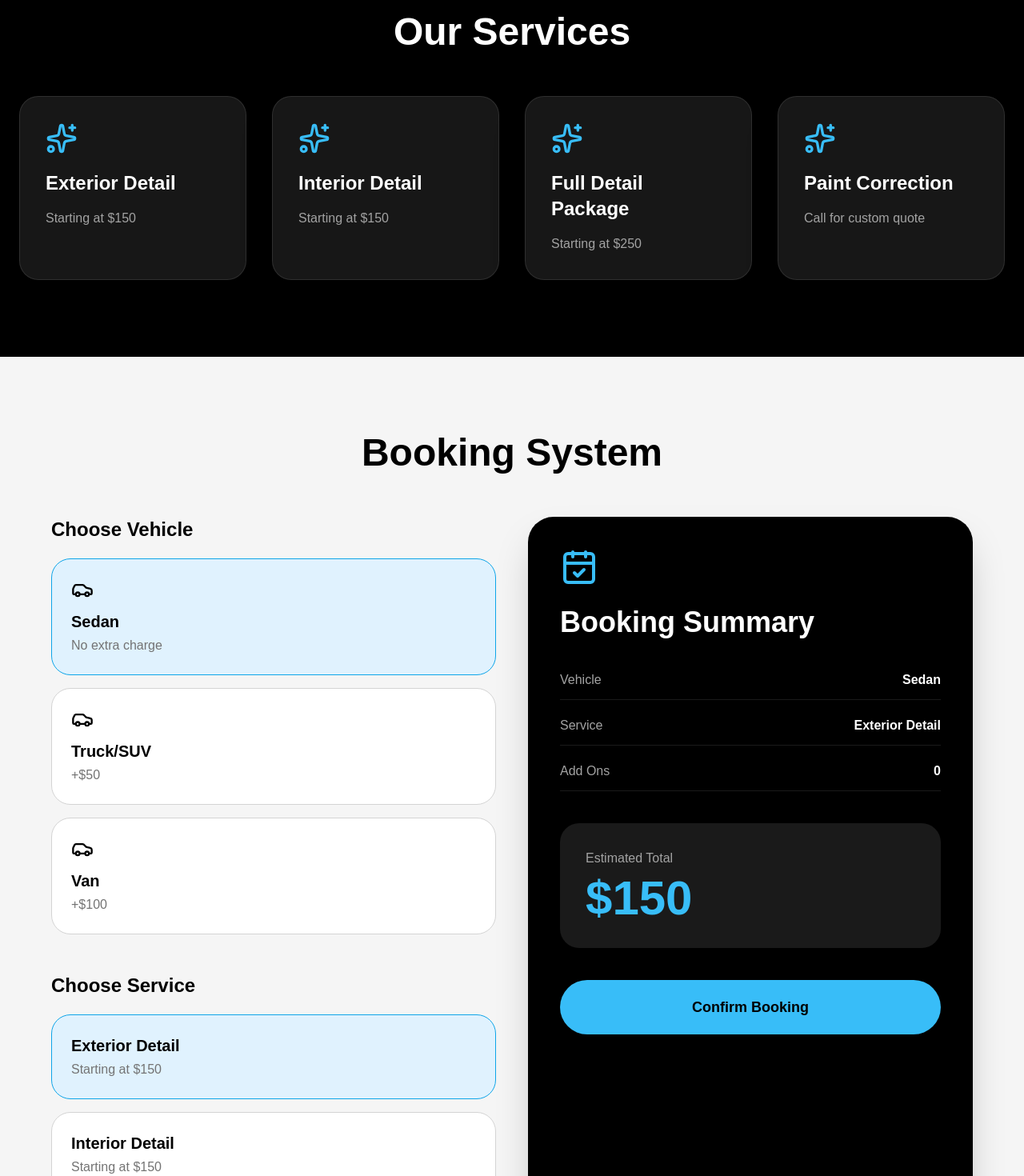
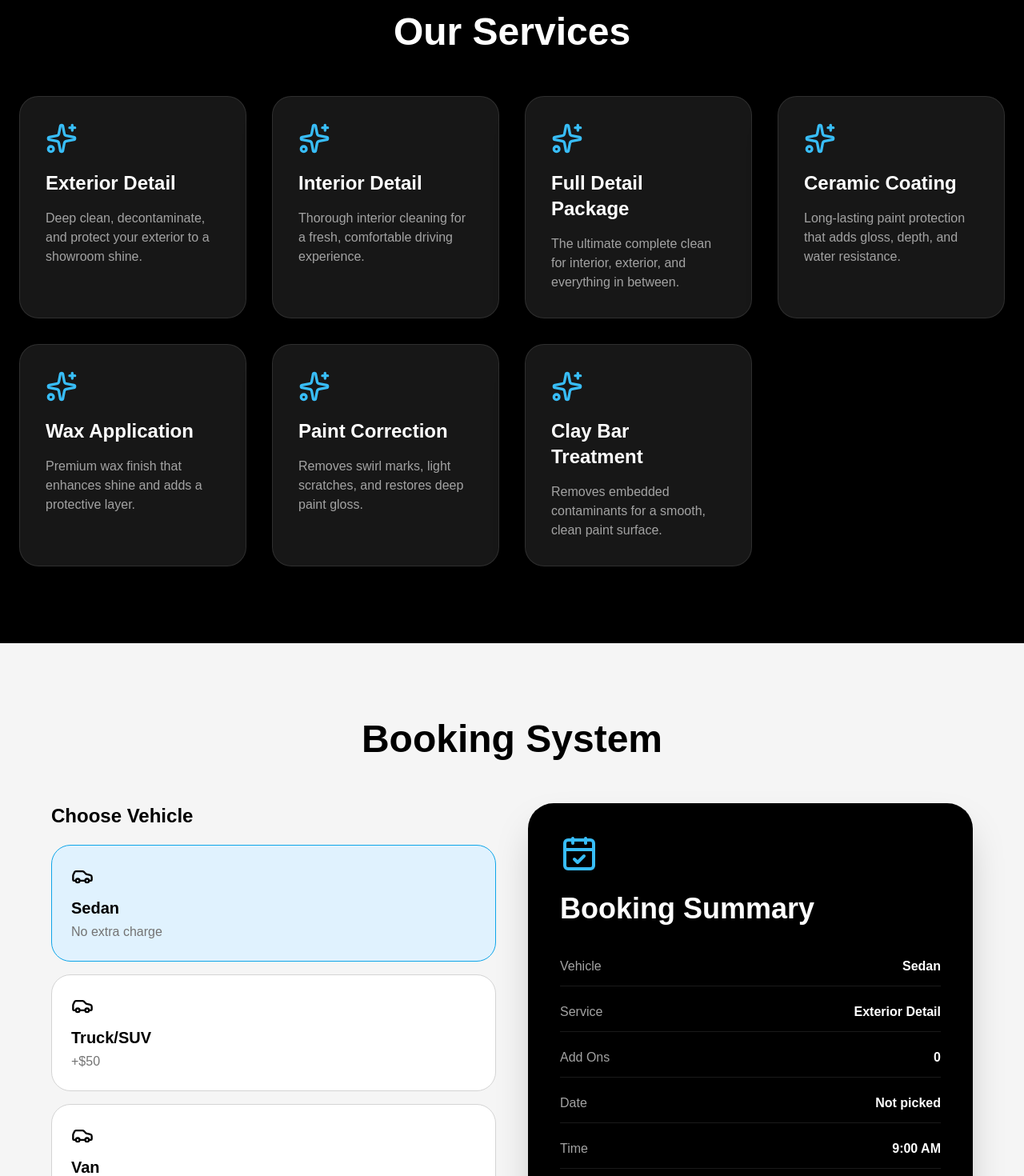
Before and after one commit to sebcode123/Website2, a React (Vite) app: page / in a window 1280 px wide. Shown: the part 880-2350 px from the top of the page at 80% size. Built offline with nearby package versions, Linux system fonts and the light colour scheme.

Commit message:
Update App.jsx

```diff
--- a/src/App.jsx
+++ b/src/App.jsx
@@ -1,12 +1,10 @@
 import React, { useMemo, useState } from "react";
 import {
   CalendarCheck,
-  Camera,
   Car,
   Phone,
   Sparkles,
 } from "lucide-react";
-
 import logoImage from "../logo.png";
 
 const backgroundImage =
@@ -30,6 +28,38 @@ const addOns = [
   { name: "Ceramic Coating", price: 350 },
   { name: "Wax Application", price: 100 },
   { name: "Clay Bar Treatment", price: 75 },
+  { name: "Paint Correction", price: "Call for custom quote" },
+];
+
+const serviceCards = [
+  {
+    title: "Exterior Detail",
+    desc: "Deep clean, decontaminate, and protect your exterior to a showroom shine.",
+  },
+  {
+    title: "Interior Detail",
+    desc: "Thorough interior cleaning for a fresh, comfortable driving experience.",
+  },
+  {
+    title: "Full Detail Package",
+    desc: "The ultimate complete clean for interior, exterior, and everything in between.",
+  },
+  {
+    title: "Ceramic Coating",
+    desc: "Long-lasting paint protection that adds gloss, depth, and water resistance.",
+  },
+  {
+    title: "Wax Application",
+    desc: "Premium wax finish that enhances shine and adds a protective layer.",
+  },
+  {
+    title: "Paint Correction",
+    desc: "Removes swirl marks, light scratches, and restores deep paint gloss.",
+  },
+  {
+    title: "Clay Bar Treatment",
+    desc: "Removes embedded contaminants for a smooth, clean paint surface.",
+  },
 ];
 
 const portfolioImages = [
@@ -38,16 +68,19 @@ const portfolioImages = [
   "https://images.unsplash.com/photo-1511919884226-fd3cad34687c?q=80&w=1200&auto=format&fit=crop",
 ];
 
+const times = ["9:00 AM", "10:30 AM", "12:00 PM", "1:30 PM", "3:00 PM", "4:30 PM"];
+
 export default function App() {
   const [carType, setCarType] = useState(carTypes[0]);
   const [service, setService] = useState(services[0]);
   const [selectedAddOns, setSelectedAddOns] = useState([]);
+  const [date, setDate] = useState("");
+  const [time, setTime] = useState(times[0]);
 
   const total = useMemo(() => {
-    const addOnTotal = selectedAddOns.reduce(
-      (sum, item) => sum + item.price,
-      0
-    );
+    const addOnTotal = selectedAddOns.reduce((sum, item) => {
+      return sum + (typeof item.price === "number" ? item.price : 0);
+    }, 0);
 
     return service.price + carType.extra + addOnTotal;
   }, [service, carType, selectedAddOns]);
@@ -103,6 +136,7 @@ export default function App() {
             <a
               href="https://instagram.com/diordetailinginc"
               target="_blank"
+              rel="noopener noreferrer"
               className="rounded-full border border-white/20 bg-white/10 px-8 py-4 font-bold backdrop-blur transition hover:bg-white/20"
             >
               @diordetailinginc
@@ -117,32 +151,22 @@ export default function App() {
         </h2>
 
         <div className="grid gap-8 md:grid-cols-2 lg:grid-cols-4">
-          {services.map((item) => (
+          {serviceCards.map((item) => (
             <div
-              key={item.name}
+              key={item.title}
               className="rounded-3xl border border-white/10 bg-neutral-900 p-8 shadow-2xl"
             >
               <Sparkles className="mb-5 h-10 w-10 text-sky-400" />
 
-              <h3 className="text-2xl font-bold">{item.name}</h3>
+              <h3 className="text-2xl font-bold">
+                {item.title}
+              </h3>
 
               <p className="mt-4 text-neutral-400">
-                Starting at ${item.price}
+                {item.desc}
               </p>
             </div>
           ))}
-
-          <div className="rounded-3xl border border-white/10 bg-neutral-900 p-8 shadow-2xl">
-            <Sparkles className="mb-5 h-10 w-10 text-sky-400" />
-
-            <h3 className="text-2xl font-bold">
-              Paint Correction
-            </h3>
-
-            <p className="mt-4 text-neutral-400">
-              Call for custom quote
-            </p>
-          </div>
         </div>
       </section>
 
@@ -226,10 +250,37 @@ export default function App() {
                     </span>
 
                     <span className="font-bold">
-                      +${item.price}
+                      {typeof item.price === "number"
+                        ? `+$${item.price}`
+                        : item.price}
                     </span>
                   </button>
                 ))}
+              </div>
+
+              <h3 className="mb-5 mt-12 text-2xl font-black">
+                Choose Date & Time
+              </h3>
+
+              <div className="grid gap-4 md:grid-cols-2">
+                <input
+                  type="date"
+                  value={date}
+                  onChange={(e) => setDate(e.target.value)}
+                  className="rounded-3xl border border-neutral-300 bg-white p-6 font-semibold"
+                />
+
+                <select
+                  value={time}
+                  onChange={(e) => setTime(e.target.value)}
+                  className="rounded-3xl border border-neutral-300 bg-white p-6 font-semibold"
+                >
+                  {times.map((timeOption) => (
+                    <option key={timeOption}>
+                      {timeOption}
+                    </option>
+                  ))}
+                </select>
               </div>
             </div>
 
@@ -270,6 +321,26 @@ export default function App() {
                     {selectedAddOns.length}
                   </span>
                 </div>
+
+                <div className="flex justify-between border-b border-white/10 pb-3">
+                  <span className="text-neutral-400">
+                    Date
+                  </span>
+
+                  <span className="font-bold">
+                    {date || "Not picked"}
+                  </span>
+                </div>
+
+                <div className="flex justify-between border-b border-white/10 pb-3">
+                  <span className="text-neutral-400">
+                    Time
+                  </span>
+
+                  <span className="font-bold">
+                    {time}
+                  </span>
+                </div>
               </div>
 
               <div className="mt-10 rounded-3xl bg-white/10 p-8">
@@ -278,7 +349,7 @@ export default function App() {
                 </p>
 
                 <p className="mt-2 text-6xl font-black text-sky-400">
-                  ${total}
+                  ${total}+
                 </p>
               </div>
 
@@ -292,15 +363,19 @@ export default function App() {
 
       <section className="px-6 py-24">
         <div className="mx-auto max-w-7xl">
-          <h2 className="mb-14 text-center text-5xl font-black">
+          <h2 className="mb-6 text-center text-5xl font-black">
             Portfolio
           </h2>
+
+          <p className="mb-14 text-center text-neutral-400">
+            Check out our latest detailing work and transformations.
+          </p>
 
           <div className="grid gap-6 md:grid-cols-3">
             {portfolioImages.map((image, index) => (
               <div
                 key={index}
-                className="overflow-hidden rounded-[2rem]"
+                className="overflow-hidden rounded-[2rem] border border-white/10"
               >
                 <img
                   src={image}
@@ -309,6 +384,17 @@ export default function App() {
                 />
               </div>
             ))}
+          </div>
+
+          <div className="mt-10 flex justify-center">
+            <a
+              href="https://instagram.com/diordetailinginc"
+              target="_blank"
+              rel="noopener noreferrer"
+              className="rounded-full bg-sky-400 px-8 py-4 font-bold text-black transition hover:scale-105"
+            >
+              View More on Instagram @diordetailinginc
+            </a>
           </div>
         </div>
       </section>
```
